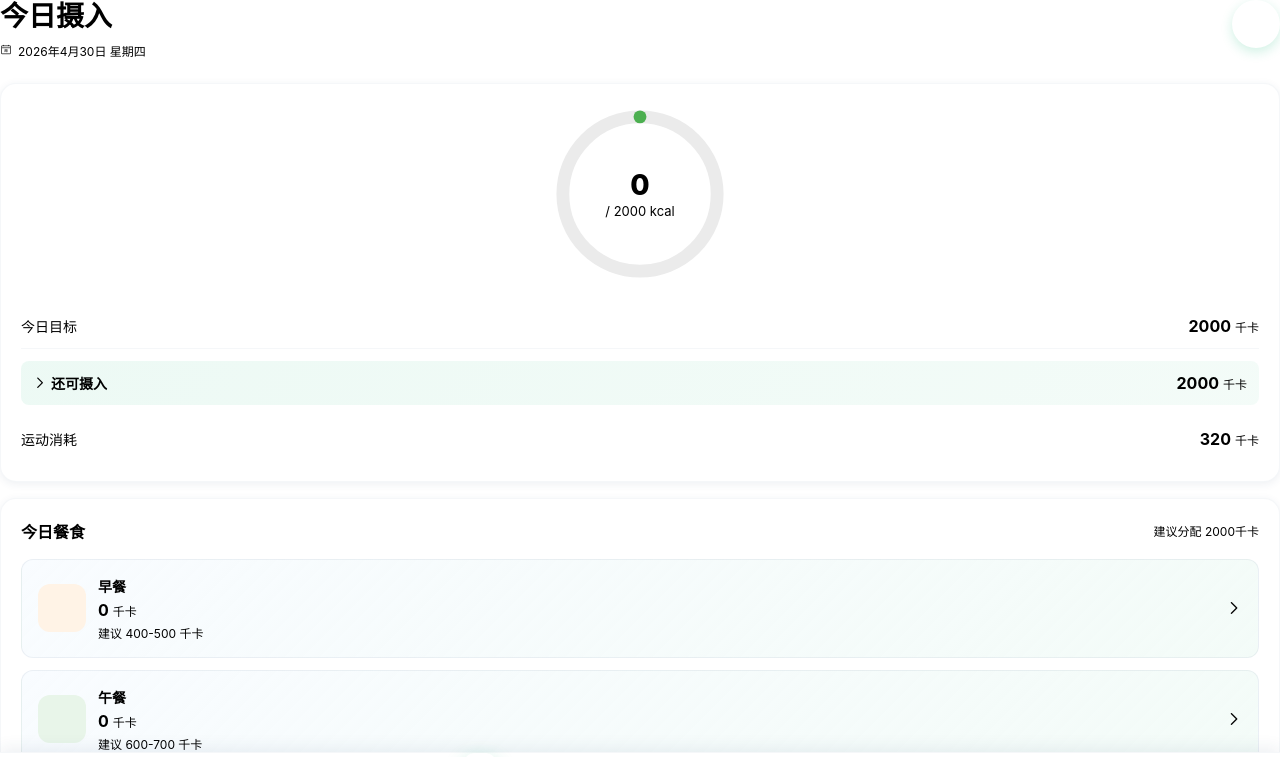
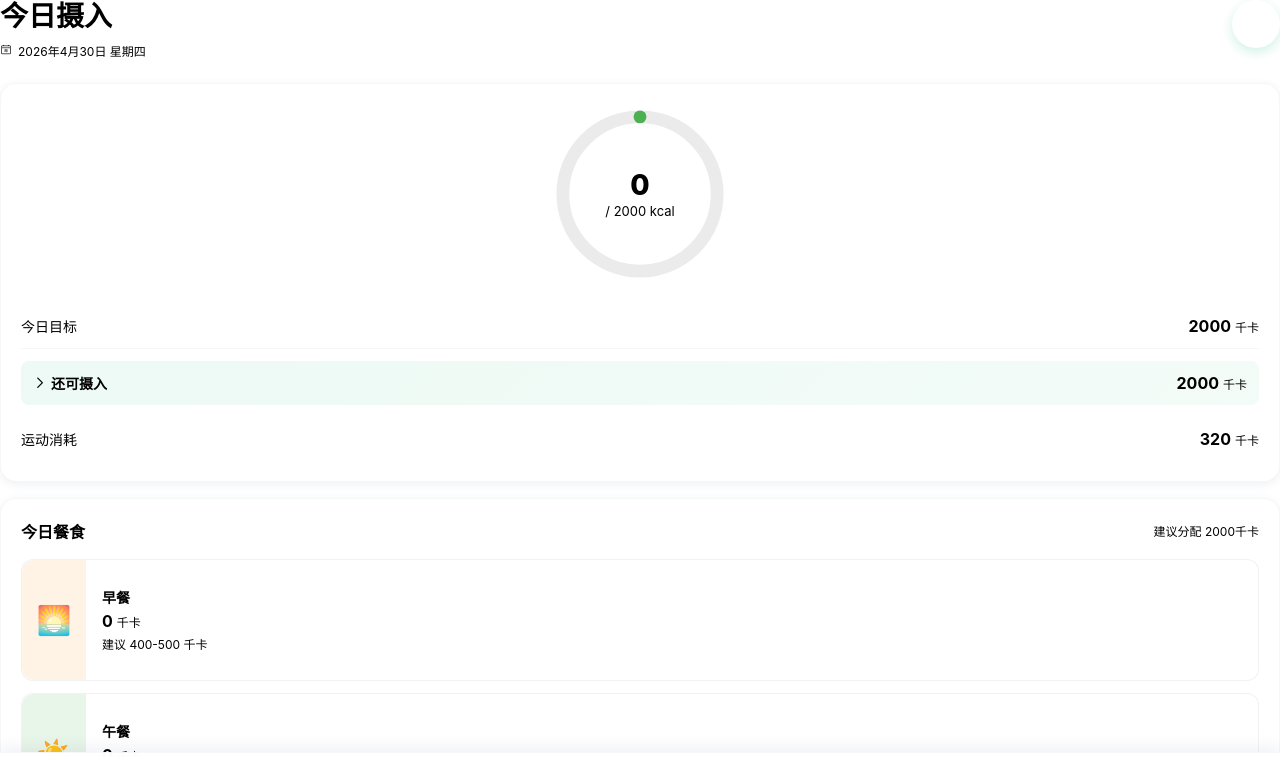
Before and after one commit to zhuxiongkai/Light-Food-Diary, a Vue app: page / in a window 1280 px wide. Shown: the top 757 px of the page. Built offline with nearby package versions, Linux system fonts and the light colour scheme; the HTML template or start-up script is replaced by a standard one.

Commit message:
优化导航栏的记录图标; 首页早中晚加餐新增图标

```diff
--- a/src/components/AppNav.vue
+++ b/src/components/AppNav.vue
@@ -7,7 +7,7 @@
       class="nav-item"
       :class="{ active: isActive(item.to) }"
     >
-      <span class="nav-icon" :class="{ raised: item.to === '/log' }">
+      <span class="nav-icon">
         <van-icon :name="item.icon" />
       </span>
       <span>{{ item.label }}</span>
@@ -82,19 +82,12 @@ function isActive(path: string) {
   transition: all 0.2s ease;
 }
 
-.nav-icon.raised {
-  color: white;
-  background: linear-gradient(180deg, var(--primary) 0%, var(--primary-strong) 100%);
-  box-shadow: 0 8px 20px rgba(22, 185, 120, 0.3);
-  font-size: 20px;
-}
-
 .nav-item.active {
   color: var(--primary);
   font-weight: 600;
 }
 
-.nav-item.active .nav-icon:not(.raised) {
+.nav-item.active .nav-icon {
   color: var(--primary);
   background: var(--primary-soft);
 }
--- a/src/views/Dashboard.vue
+++ b/src/views/Dashboard.vue
@@ -46,15 +46,21 @@
       </div>
       <div class="meals-grid">
         <div v-for="meal in mealDistribution" :key="meal.type" class="meal-box" @click="$router.push('/log?meal=' + meal.type)">
-          <div class="meal-icon" :style="{ background: meal.bgColor }">
-            <van-icon :name="meal.icon" :color="meal.color" />
+          <div class="meal-visual" :style="{ background: meal.bgColor }">
+            <div class="food-thumbs">
+              <div v-for="(item, idx) in meal.foods.slice(0, 2)" :key="idx" class="food-thumb" :class="`thumb-${item.thumb}`">
+                <span v-if="item.thumb === 'custom'">{{ item.name.slice(0, 1) }}</span>
+              </div>
+              <div v-if="meal.foods.length === 0" class="empty-visual">
+                <span>{{ meal.emoji }}</span>
+              </div>
+            </div>
           </div>
           <div class="meal-content">
             <div class="meal-label">{{ meal.label }}</div>
             <div class="meal-calories numeric">{{ meal.calories }}<span>千卡</span></div>
             <div class="meal-hint">{{ meal.hint }}</div>
           </div>
-          <van-icon name="arrow" class="meal-arrow" />
         </div>
       </div>
     </div>
@@ -174,44 +180,52 @@ const mealTypes = computed(() =>
   (Object.entries(MEAL_TYPE_LABELS) as [MealType, string][]).map(([value, label]) => ({ value, label }))
 )
 
-const mealDistribution = computed(() => [
-  {
-    type: 'breakfast',
-    label: '早餐',
-    icon: 'sun-o',
-    color: '#FF9800',
-    bgColor: '#FFF3E6',
-    calories: mealStore.caloriesByType('breakfast'),
-    hint: '建议 400-500 千卡'
-  },
-  {
-    type: 'lunch',
-    label: '午餐',
-    icon: 'sunny-o',
-    color: '#4CAF50',
-    bgColor: '#E8F5E9',
-    calories: mealStore.caloriesByType('lunch'),
-    hint: '建议 600-700 千卡'
-  },
-  {
-    type: 'dinner',
-    label: '晚餐',
-    icon: 'moon-o',
-    color: '#2196F3',
-    bgColor: '#E3F2FD',
-    calories: mealStore.caloriesByType('dinner'),
-    hint: '建议 500-600 千卡'
-  },
-  {
-    type: 'snack',
-    label: '加餐',
-    icon: 'bag-o',
-    color: '#9C27B0',
-    bgColor: '#F3E5F5',
-    calories: mealStore.caloriesByType('snack'),
-    hint: '建议 100-200 千卡'
+const getThumbnailType = (foodName: string): string => {
+  const nameMap: Record<string, string> = {
+    '鸡蛋': 'egg', '蛋': 'egg', '水煮鸡蛋': 'egg',
+    '米': 'rice', '饭': 'rice', '粥': 'rice',
+    '蔬菜': 'veg', '菜': 'veg', '沙拉': 'veg',
+    '肉': 'meat', '鸡': 'meat', '牛': 'meat', '猪': 'meat',
+    '水果': 'fruit', '苹果': 'fruit', '香蕉': 'fruit', '蓝莓': 'fruit',
+    '面': 'bread', '包': 'bread', '馒头': 'bread', '面包': 'bread',
+    '奶': 'milk', '牛奶': 'milk', '酸奶': 'milk',
+    '坚果': 'nut', '杏仁': 'nut', '花生': 'nut'
   }
-])
+  for (const [key, type] of Object.entries(nameMap)) {
+    if (foodName.includes(key)) return type
+  }
+  return 'custom'
+}
+
+const mealEmojis: Record<string, string> = {
+  breakfast: '🌅',
+  lunch: '☀️',
+  dinner: '🌙',
+  snack: '🎒'
+}
+
+const mealDistribution = computed(() => {
+  const types: MealType[] = ['breakfast', 'lunch', 'dinner', 'snack']
+  const configs = [
+    { label: '早餐', emoji: '🌅', color: '#FF9800', bgColor: '#FFF3E6', hint: '建议 400-500 千卡' },
+    { label: '午餐', emoji: '☀️', color: '#4CAF50', bgColor: '#E8F5E9', hint: '建议 600-700 千卡' },
+    { label: '晚餐', emoji: '🌙', color: '#2196F3', bgColor: '#E3F2FD', hint: '建议 500-600 千卡' },
+    { label: '加餐', emoji: '🎒', color: '#9C27B0', bgColor: '#F3E5F5', hint: '建议 100-200 千卡' }
+  ]
+
+  return types.map((type, idx) => {
+    const mealItems = mealStore.getMealsByType(type)
+    return {
+      type,
+      ...configs[idx],
+      calories: mealStore.caloriesByType(type),
+      foods: mealItems.map(item => ({
+        name: item.foodName,
+        thumb: getThumbnailType(item.foodName)
+      }))
+    }
+  })
+})
 
 function dateStr(d: Date) {
   return d.toISOString().slice(0, 10)
@@ -393,33 +407,112 @@ onMounted(async () => {
 
 .meal-box {
   display: flex;
-  align-items: center;
-  gap: 12px;
-  padding: 16px;
-  background: linear-gradient(135deg, rgba(247, 251, 255, 0.8) 0%, rgba(232, 248, 241, 0.5) 100%);
+  align-items: stretch;
+  gap: 0;
+  padding: 0;
+  background: white;
   border-radius: 12px;
   border: 1px solid rgba(132, 149, 171, 0.12);
   cursor: pointer;
   transition: all 0.2s ease;
+  overflow: hidden;
 }
 
 .meal-box:active {
   transform: scale(0.98);
 }
 
-.meal-icon {
-  width: 48px;
-  height: 48px;
-  border-radius: 12px;
+.meal-visual {
+  width: 64px;
+  min-width: 64px;
+  height: 120px;
   display: flex;
   align-items: center;
   justify-content: center;
-  font-size: 24px;
   flex-shrink: 0;
+  border-radius: 12px 0 0 12px;
+}
+
+.food-thumbs {
+  display: flex;
+  flex-direction: column;
+  gap: 6px;
+  align-items: center;
+  width: 100%;
+  height: 100%;
+  padding: 8px;
+  justify-content: center;
+}
+
+.food-thumb {
+  width: 40px;
+  height: 40px;
+  border-radius: 8px;
+  display: flex;
+  align-items: center;
+  justify-content: center;
+  font-size: 18px;
+  font-weight: 600;
+  color: white;
+}
+
+.food-thumb.thumb-egg {
+  background: linear-gradient(135deg, #FFB84D 0%, #FFA500 100%);
+}
+
+.food-thumb.thumb-rice {
+  background: linear-gradient(135deg, #FFE4B5 0%, #FFD699 100%);
+}
+
+.food-thumb.thumb-veg {
+  background: linear-gradient(135deg, #81C784 0%, #66BB6A 100%);
+}
+
+.food-thumb.thumb-meat {
+  background: linear-gradient(135deg, #EF5350 0%, #E53935 100%);
+}
+
+.food-thumb.thumb-fruit {
+  background: linear-gradient(135deg, #FF6B9D 0%, #E91E63 100%);
+}
+
+.food-thumb.thumb-bread {
+  background: linear-gradient(135deg, #D7B5A5 0%, #C9876A 100%);
+}
+
+.food-thumb.thumb-milk {
+  background: linear-gradient(135deg, #B3E5FC 0%, #80DEEA 100%);
+}
+
+.food-thumb.thumb-nut {
+  background: linear-gradient(135deg, #A1887F 0%, #795548 100%);
+}
+
+.food-thumb.thumb-custom {
+  background: linear-gradient(135deg, #90CAF9 0%, #64B5F6 100%);
+}
+
+.empty-visual {
+  width: 40px;
+  height: 40px;
+  display: flex;
+  align-items: center;
+  justify-content: center;
+  font-size: 28px;
+  opacity: 1;
+  color: inherit;
+}
+
+.empty-visual span {
+  line-height: 1;
 }
 
 .meal-content {
   flex: 1;
+  padding: 12px 16px;
+  display: flex;
+  flex-direction: column;
+  justify-content: center;
   min-width: 0;
 }
 
@@ -446,12 +539,6 @@ onMounted(async () => {
 .meal-hint {
   font-size: 12px;
   color: var(--text-secondary);
-}
-
-.meal-arrow {
-  color: var(--text-secondary);
-  font-size: 16px;
-  flex-shrink: 0;
 }
 
 .macro-section {
```
